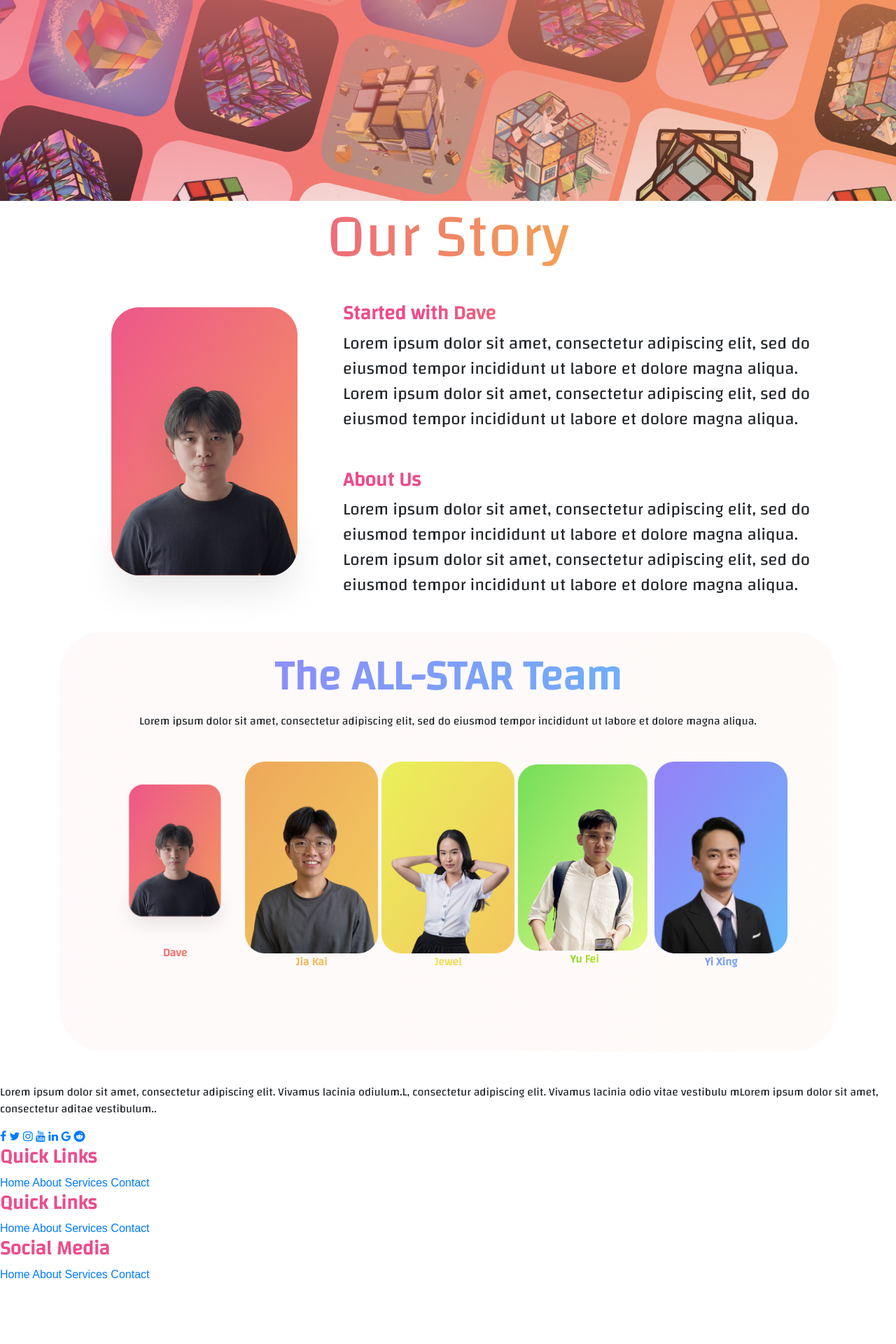
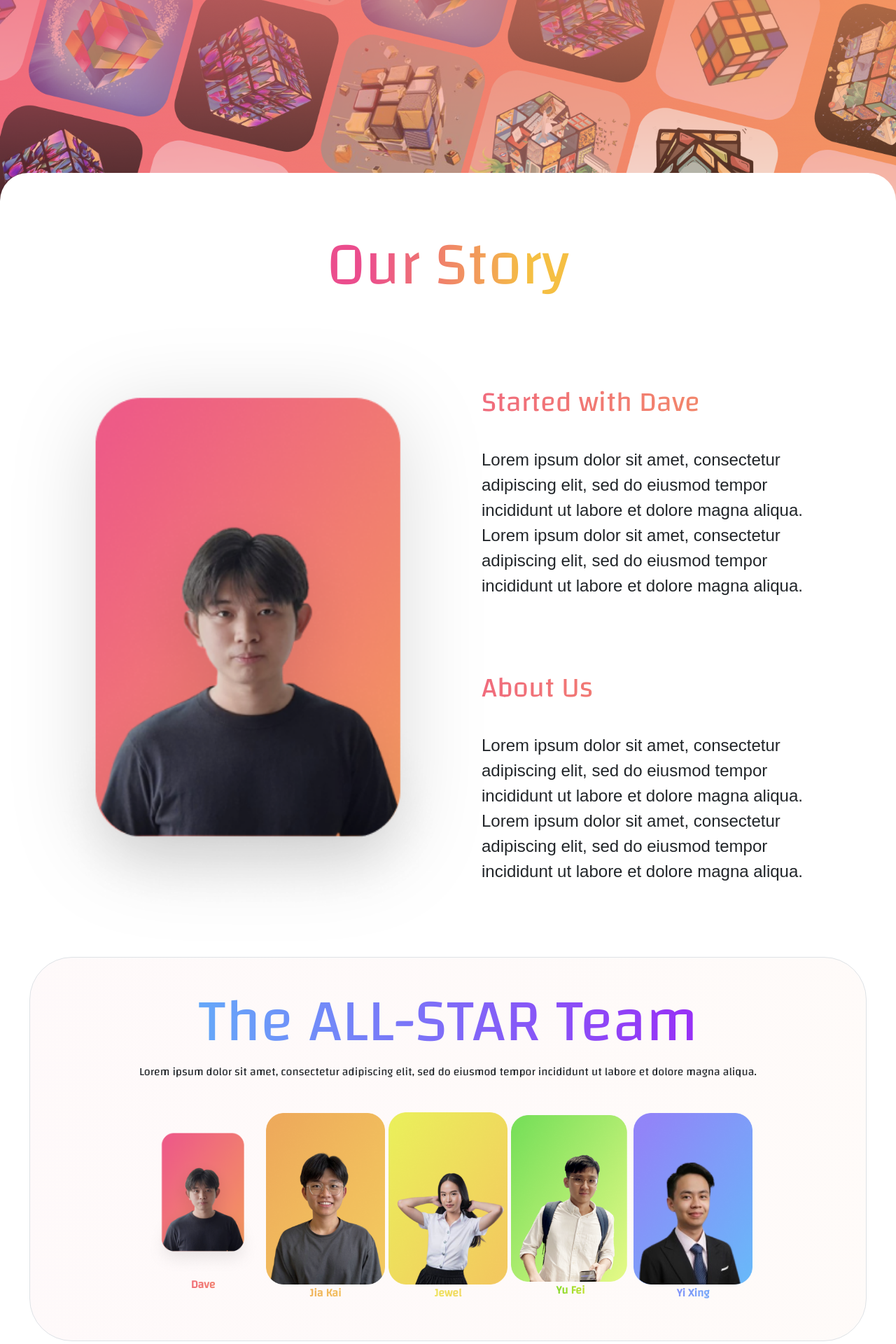
Before and after one commit to y1xing/IN1005-Group-3-Assignment, a PHP site: page /about.php in a window 1280 px wide. Shown: the part 553-2473 px from the top of the page at 70% size. Before the commit the page ends 2379 px from the top, so only its background shows below. Run offline with PHP 8.4, Linux system fonts and the light colour scheme.

Commit message:
Changes to contact and about

```diff
--- a/about.php
+++ b/about.php
@@ -36,35 +36,40 @@ Click nbfs://nbhost/SystemFileSystem/Templates/Other/html.html to edit this temp
         include "hero.inc.php";
         ?>
     </div>
-    <main class="container">
-        <div id="pets">
-            <section>
+    <main id="main">
+        <div class="bordered-container"></div>
+        <div class="container-width">
             <h1 class="header">Our Story</h1>
+        </div>
         <div class="container">
-                    <div class="image">
-                        <img src="images/team/dave.png" alt="Our Story">
+            <div class="row mt-4">
+                <div class="col-md-6">
+                    <img src="images/team/dave.png" class="kid-img" alt="picture of a kid" />
                 </div>
-                    <div class="text">
-                        <h3>Started with Dave</h3>
-                        <p>
+                <div class="col-md-6 right-container">
+                    <h1 class="red-text">Started with Dave</h1>
+                    <p class="text">
                         Lorem ipsum dolor sit amet, consectetur adipiscing elit,
                         sed do eiusmod tempor incididunt ut labore et dolore magna aliqua.
                         Lorem ipsum dolor sit amet, consectetur adipiscing elit,
                         sed do eiusmod tempor incididunt ut labore et dolore magna aliqua.
                     </p>
                     <br>
-                        <h3>About Us</h3>
-                        <p>
+                    <h1 class="red-text">About Us</h1>
+                    <p class="text">
                         Lorem ipsum dolor sit amet, consectetur adipiscing elit,
                         sed do eiusmod tempor incididunt ut labore et dolore magna aliqua.
                         Lorem ipsum dolor sit amet, consectetur adipiscing elit,
                         sed do eiusmod tempor incididunt ut labore et dolore magna aliqua.
                     </p>
                 </div>
-            </section>
-            <section id="border">
-                <h2 id="all_star_title">The ALL-STAR Team</h2>
-                <p style="text-align: center; padding-bottom: 30px">
+            </div>
+        </div>
+
+            <div class="container-width">
+                <div class="container-max-width border">
+                    <h1 class="header blue-text">The ALL-STAR Team</h1>
+                    <p class="text1">
                         Lorem ipsum dolor sit amet, consectetur adipiscing elit,
                         sed do eiusmod tempor incididunt ut labore et dolore magna aliqua.
                     </p>
@@ -99,8 +104,38 @@ Click nbfs://nbhost/SystemFileSystem/Templates/Other/html.html to edit this temp
                                 <figcaption id="figcaption_yx">Yi Xing</figcaption>
                             </figure>
                         </div>
-
-            </section>
+<!--                        <div class="col col-lg-2">
+                            <figure>
+                                <img src="images/team/dave.png" alt="Dave" id="all_star_img" />
+                                <figcaption id="figcaption_dave">Dave</figcaption>
+                            </figure>
+                        </div>
+                        <div class="col col-lg-2">
+                            <figure>
+                                <img src="images/team/jiakai.png" alt="Jia kai" id="all_star_img" />
+                                <figcaption id="figcaption_jiakai">Jia kai</figcaption>
+                            </figure>
+                        </div>
+                        <div class="col col-lg-3">
+                            <figure>
+                                <img src="images/team/jewel.png" alt="Jewel" id="all_star_img" />
+                                <figcaption id="figcaption_jewel">Jewel</figcaption>
+                            </figure>
+                        </div>
+                        <div class="col col-lg-2">
+                            <figure>
+                                <img src="images/team/yf.png" alt="Yu Fei" id="all_star_img" />
+                                <figcaption id="figcaption_yf">Yu Fei</figcaption>
+                            </figure>
+                        </div>
+                        <div class="col col-lg-2">
+                            <figure>
+                                <img src="images/team/yx.png" alt="Yi Xing" id="all_star_img" />
+                                <figcaption id="figcaption_yx">Yi Xing</figcaption>
+                            </figure>
+                        </div>-->
+                    </div>
+            </div>
         </div>
     </main>
     <?php
--- a/css/about.css
+++ b/css/about.css
@@ -35,7 +35,7 @@ h1, h2, h3, h4, p {
     -webkit-text-fill-color: transparent;
 
 }
-#all_star_title{
+/*#all_star_title{
     font-family: 'Changa';
     font-weight: 600;
     font-size: 60px;
@@ -44,6 +44,20 @@ h1, h2, h3, h4, p {
     background: linear-gradient(89.97deg, #8F88F8 16.81%, #6CB5F9 83.06%);
     -webkit-background-clip: text;
     -webkit-text-fill-color: transparent;
+}*/
+
+.container-width {
+    max-width: 1260px;
+    width: 100%;
+    height: 100%;
+    display: flex;
+    flex-direction: column;
+    justify-content: center;
+    align-items: center;
+    position: relative;
+
+    padding: 5vh 2rem;
+
 }
 
 
@@ -65,27 +79,21 @@ h1, h2, h3, h4, p {
 }
 
 
-h3{
-    font-family: Changa;
-    font-weight: 600;
-    background: linear-gradient(89.97deg, #EB4D8D 16.81%, #F5BF43 83.06%);
-    -webkit-background-clip: text;
-    -webkit-text-fill-color: transparent;
-}
-
 
 .text {
   font-size: 15px;
+  font-family: 'Work Sans', sans-serif;
+  font-size: min(1.5rem, calc(2vw + 10px));
 }
 
 #all_star_img{
-    width: 190px;
+    width: 170px;
 }
 
-#border{
+.border{
     border-radius: 61px;
-    padding: 20px;
-    padding-bottom: 100px;
+/*    padding: 20px;
+    padding-bottom: 100px;*/
     background: #F5F5F5;
     background: linear-gradient(90deg, rgba(239, 107, 124, 0.04) 0%, rgba(243, 146, 99, 0.04) 99.02%);
 }
@@ -129,3 +137,7 @@ figcaption {
     -webkit-background-clip: text;
     -webkit-text-fill-color: transparent;
 }
+.text1{
+    text-align: center;
+    padding-bottom: 30px;
+}
```
Also changed, not shown: contact.php (+13 -6 lines), css/contact.css (+16 -2 lines), nbproject/private/private.xml (+5 -9 lines), process_contact.php (added, +99 -0 lines), 1 other file. Lines whose indentation alone changed are shown as unchanged.
